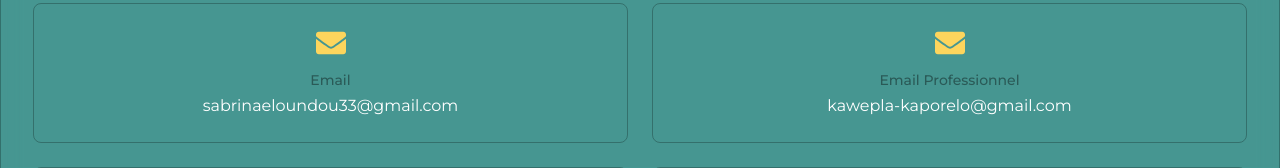
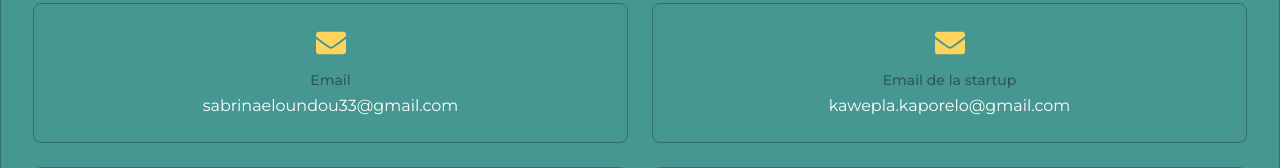
Before and after one commit to Esabrina77/kaporal_porfolio, a Next.js app: page /contact in a window 1280 px wide. Shown: the part 328-496 px from the top of the page. Built offline with nearby package versions, Linux system fonts and the light colour scheme.

Commit message:
mail startup

```diff
--- a/src/components/Contact/ContactForm.tsx
+++ b/src/components/Contact/ContactForm.tsx
@@ -6,7 +6,7 @@ import { FaEnvelope, FaInstagram, FaLinkedin, FaGithub } from 'react-icons/fa';
 export default function ContactForm() {
   const contactInfo = {
     email: 'sabrinaeloundou33@gmail.com',
-    emailPro: 'kawepla-kaporelo@gmail.com', // Remplacez par votre numéro
+    emailPro: 'kawepla.kaporelo@gmail.com', //email de la startup
     instagram: 'https://instagram.com/sabrina_eloundou', // Remplacez par votre compte
     linkedin: 'https://www.linkedin.com/in/sabrina-eloundou-706372295/',
     github: 'https://github.com/Esabrina77'
@@ -35,7 +35,7 @@ export default function ContactForm() {
             className={styles.contactItem}
         >
           <FaEnvelope className={styles.contactIcon} />
-          <span className={styles.contactLabel}>Email Professionnel</span>
+          <span className={styles.contactLabel}>Email de la startup</span>
           <span className={styles.contactValue}>{contactInfo.emailPro}</span>
         </a>
 
```
